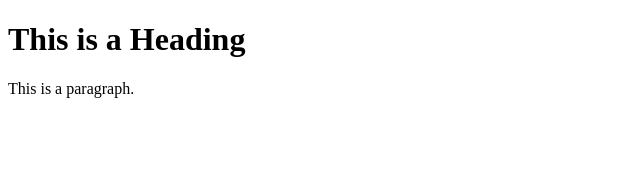
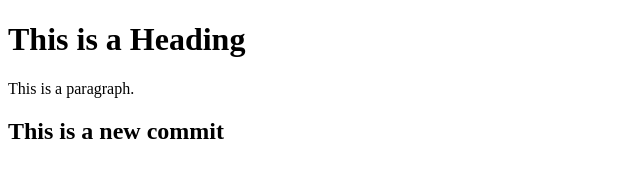
Before and after one commit to simonnaruseva/basic-Test, a plain HTML site: page index.html in a window 1280 px wide. Shown: the whole page, without its empty margins (0-640 px from the left). Drawn offline with Linux system fonts and the light colour scheme.

Commit message:
Update index.html
Updated commit

```diff
--- a/index.html
+++ b/index.html
@@ -7,6 +7,7 @@
 
 <h1>This is a Heading</h1>
 <p>This is a paragraph.</p>
+  <h2>This is a new commit</h2>
 
 </body>
 </html>
```
